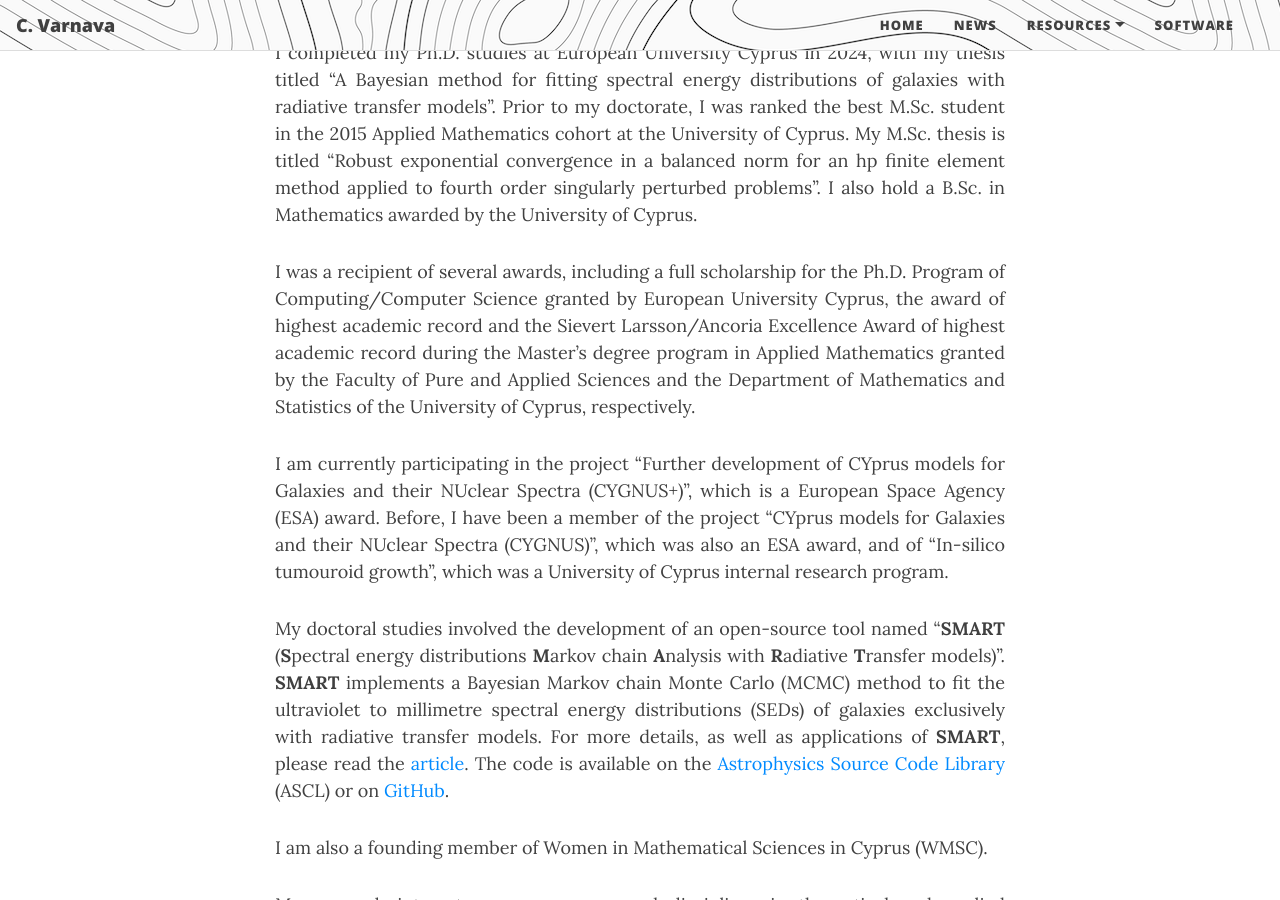
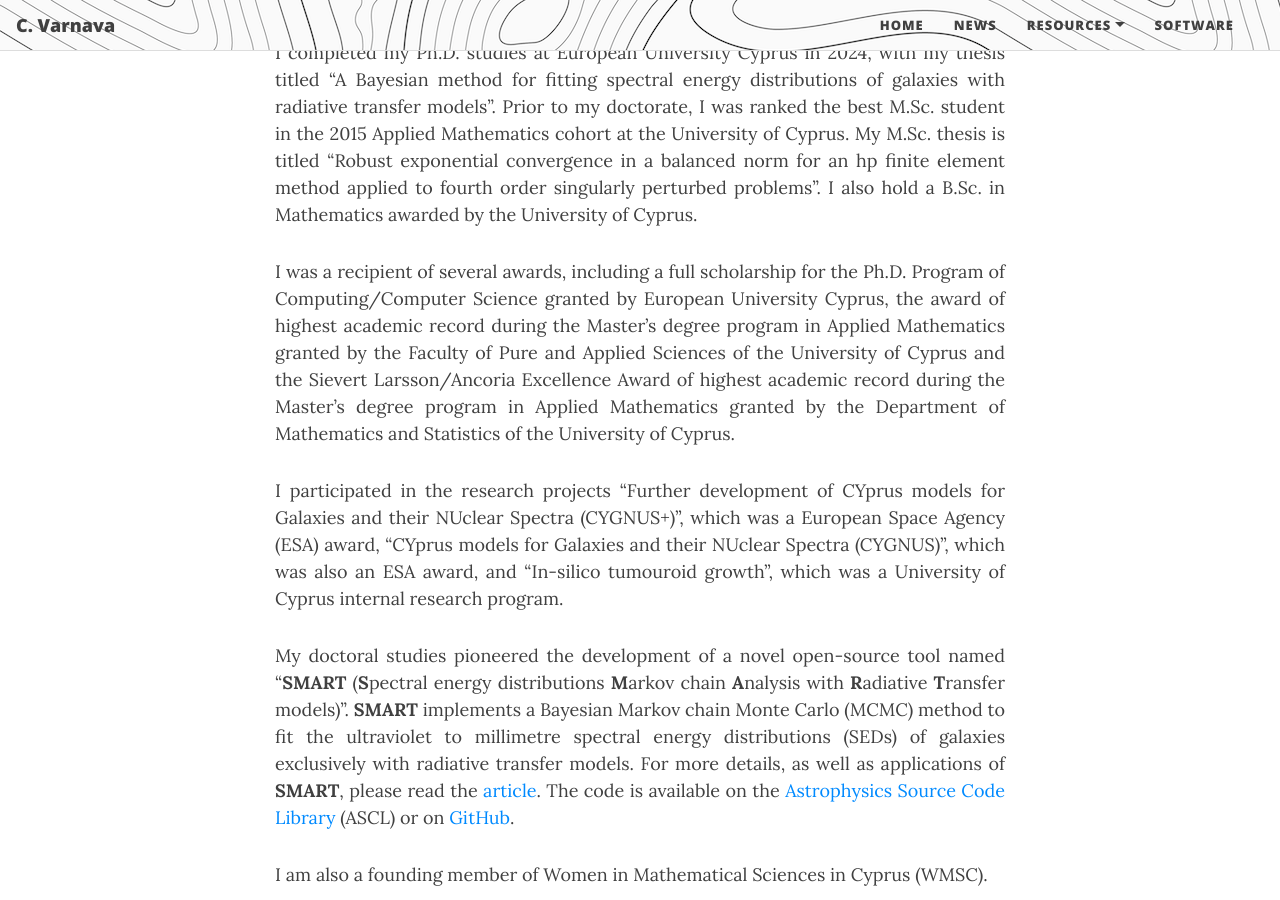
Before and after one commit to ch-var/ch-var.github.io, a Jekyll site: the page built from index.html, in a window 1280 px wide and 900 px high, scrolled down 863 px. Built offline with Jekyll 4.4.1, drawn with Linux system fonts in a browser that asks for light colours; the list of posts is cut into pages by our own code.

Commit message:
Update index.html

```diff
--- a/index.html
+++ b/index.html
@@ -15,11 +15,11 @@ press releases.</p>
 
 <p align='justify'>I completed my Ph.D. studies at European University Cyprus in 2024, with my thesis titled “A Bayesian method for fitting spectral energy distributions of galaxies with radiative transfer models”. Prior to my doctorate, I was ranked the best M.Sc. student in the 2015 Applied Mathematics cohort at the University of Cyprus. My M.Sc. thesis is titled “Robust exponential convergence in a balanced norm for an hp finite element method applied to fourth order singularly perturbed problems”. I also hold a B.Sc. in Mathematics awarded by the University of Cyprus.</p>
 
-<p align='justify'>I was a recipient of several awards, including a full scholarship for the Ph.D. Program of Computing/Computer Science granted by European University Cyprus, the award of highest academic record and the Sievert Larsson/Ancoria Excellence Award of highest academic record during the Master’s degree program in Applied Mathematics granted by the Faculty of Pure and Applied Sciences and the Department of Mathematics and Statistics of the University of Cyprus, respectively.</p>
+<p align='justify'>I was a recipient of several awards, including a full scholarship for the Ph.D. Program of Computing/Computer Science granted by European University Cyprus, the award of highest academic record during the Master’s degree program in Applied Mathematics granted by the Faculty of Pure and Applied Sciences of the University of Cyprus and the Sievert Larsson/Ancoria Excellence Award of highest academic record during the Master’s degree program in Applied Mathematics granted by the Department of Mathematics and Statistics of the University of Cyprus.</p>
 
-<p align='justify'>I am currently participating in the project “Further development of CYprus models for Galaxies and their NUclear Spectra (CYGNUS+)”, which is a European Space Agency (ESA) award. Before, I have been a member of the project “CYprus models for Galaxies and their NUclear Spectra (CYGNUS)”, which was also an ESA award, and of “In-silico tumouroid growth”, which was a University of Cyprus internal research program.</a>
+<p align='justify'>I participated in the research projects “Further development of CYprus models for Galaxies and their NUclear Spectra (CYGNUS+)”, which was a European Space Agency (ESA) award, “CYprus models for Galaxies and their NUclear Spectra (CYGNUS)”, which was also an ESA award, and “In-silico tumouroid growth”, which was a University of Cyprus internal research program.</a>
 
-<p align='justify'>My doctoral studies involved the development of an open-source tool named “<b>SMART</b> (<b>S</b>pectral energy distributions <b>M</b>arkov chain <b>A</b>nalysis with <b>R</b>adiative <b>T</b>ransfer models)”. <b>SMART</b> implements a Bayesian Markov chain Monte Carlo (MCMC) method to fit the ultraviolet to millimetre spectral energy distributions (SEDs) of galaxies exclusively with radiative transfer models. For more details, as well as applications of <b>SMART</b>, please read the <a href="https://doi.org/10.1093/mnras/stae1141">article</a>. The code is available on the <a href="https://www.ascl.net/2406.003">Astrophysics Source Code Library</a> (ASCL) or on <a href="https://github.com/ch-var/SMART">GitHub</a>.</p>
+<p align='justify'>My doctoral studies pioneered the development of a novel open-source tool named “<b>SMART</b> (<b>S</b>pectral energy distributions <b>M</b>arkov chain <b>A</b>nalysis with <b>R</b>adiative <b>T</b>ransfer models)”. <b>SMART</b> implements a Bayesian Markov chain Monte Carlo (MCMC) method to fit the ultraviolet to millimetre spectral energy distributions (SEDs) of galaxies exclusively with radiative transfer models. For more details, as well as applications of <b>SMART</b>, please read the <a href="https://doi.org/10.1093/mnras/stae1141">article</a>. The code is available on the <a href="https://www.ascl.net/2406.003">Astrophysics Source Code Library</a> (ASCL) or on <a href="https://github.com/ch-var/SMART">GitHub</a>.</p>
 
 <p align='justify'>I am also a founding member of Women in Mathematical Sciences in Cyprus (WMSC).</p>
 
```
